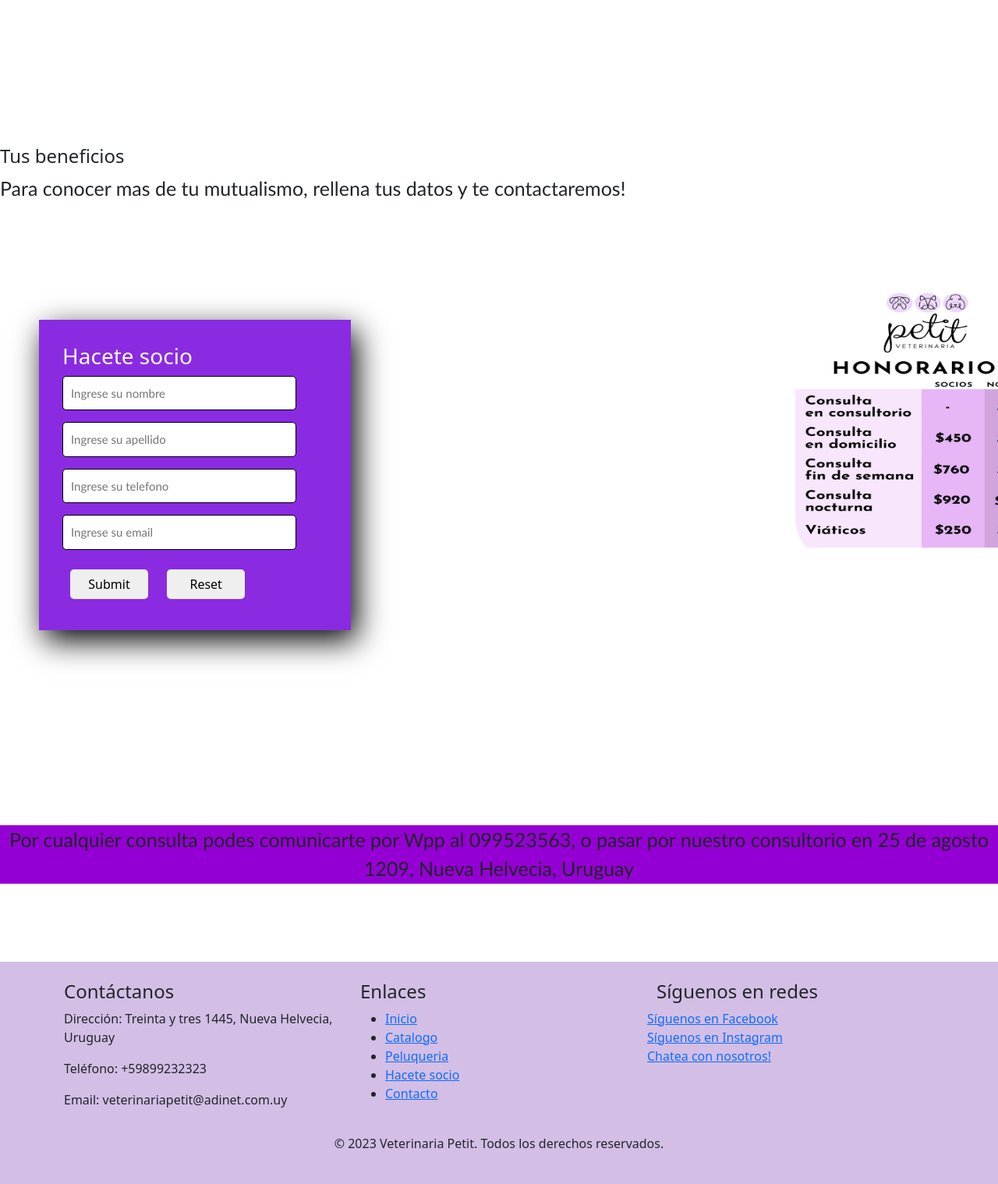
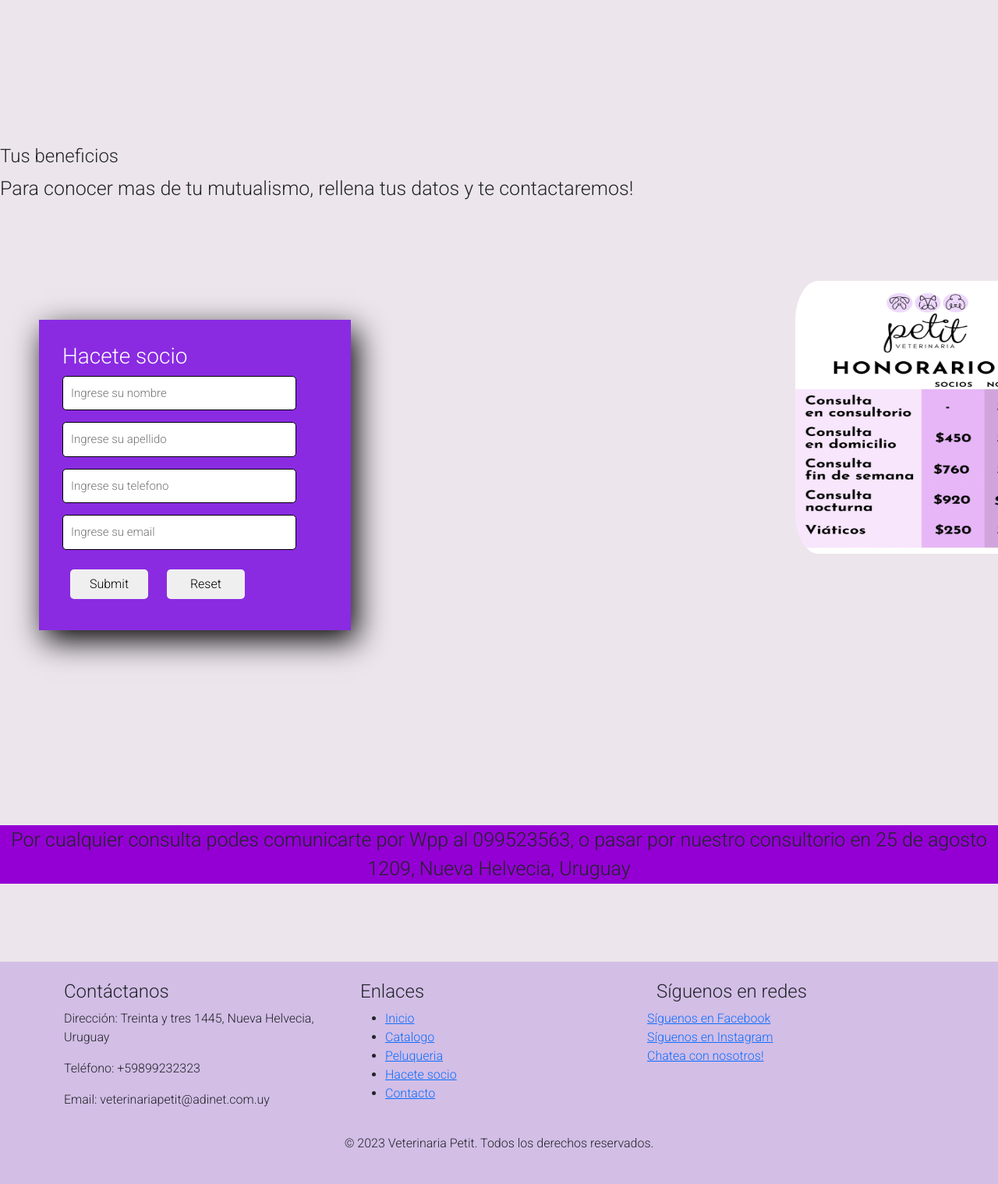
Before and after one commit to fabrigonza94/proyectoFinal-JS, a plain HTML site: page html/hacete-socio.html in a window 1280 px wide. Shown: the part 694-2212 px from the top of the page at 78% size. Drawn offline with nearby package versions, Linux system fonts and the light colour scheme.

Commit message:
Terminado Miercoles 6/9/2023

```diff
--- a/estilo/estilo.css
+++ b/estilo/estilo.css
@@ -3,7 +3,13 @@
     padding: 0;
 
 } */
+@import url('https://fonts.googleapis.com/css2?family=Roboto:wght@300&display=swap');
 
+body {
+    font-family: 'Roboto', sans-serif;
+    background-color: rgb(236, 229, 236);
+
+}
 
 /*************COMIENZA SECCION HEADER************/
 
@@ -41,7 +47,7 @@ h1 {
     text-align: center;
     font-size: 100px;
     color: rgb(152, 73, 216);
-    font-family: Arial, Helvetica, sans-serif;
+
     /* margin-top: 200px; */
     height: 350px;
 }
@@ -193,7 +199,7 @@ p.subtitulos {
 
     font-size: 22px;
     margin-bottom: 20px;
-    font-family: 'Gill Sans', 'Gill Sans MT', Calibri, 'Trebuchet MS', sans-serif;
+
 }
 
 .controles {
@@ -203,7 +209,7 @@ p.subtitulos {
     margin-bottom: 15px;
     border: 1px solid black;
     font-size: 15px;
-    font-family: 'Gill Sans', 'Gill Sans MT', Calibri, 'Trebuchet MS', sans-serif;
+
     border-radius: 5px;
 }
 
@@ -270,6 +276,7 @@ p.subtitulos {
     width: 50%;
 
 }
+
 .redes {
     width: 200px;
     height: 200px;
@@ -279,24 +286,27 @@ p.subtitulos {
 .horario {
     text-align: center;
     font-size: 25px;
-    font-family: 'Gill Sans', 'Gill Sans MT', Calibri, 'Trebuchet MS', sans-serif;
     background-color: rgb(206, 173, 236);
     margin: 50px 0px 50px 0px;
 }
+
 @media (max-width: 500px) {
     .cajaPadre {
         display: flex;
         flex-direction: column;
     }
+
     .contacto {
         margin-top: 50px;
         margin-left: 60px;
     }
+
     .redes {
         width: 180px;
         height: 180px;
     }
-.mapa iframe{
+
+    .mapa iframe {
         height: 300px;
         width: 300px;
     }
@@ -306,12 +316,6 @@ p.subtitulos {
 /**********************TERMINA CSS SECCION CONTACO*********************/
 
 /********************HACETE SOCIO*********************/
-/* h4 {
-    margin-left: 1100px;
-    margin-top: 100px;
-    font-size: 30px;
-    font-family: 'Gill Sans', 'Gill Sans MT', Calibri, 'Trebuchet MS', sans-serif;
-} */
 
 .preciosSocio {
     display: flex;
@@ -338,7 +342,7 @@ p.subtitulos {
     margin-bottom: 100px;
     margin-top: -250px;
     font-size: 25px;
-    font-family: 'Gill Sans', 'Gill Sans MT', Calibri, 'Trebuchet MS', sans-serif;
+
     background-color: darkviolet;
 }
 
@@ -353,7 +357,7 @@ p.subtitulos {
 
 .datosPersona {
     font-size: 25px;
-    font-family: 'Gill Sans', 'Gill Sans MT', Calibri, 'Trebuchet MS', sans-serif;
+
 
 }
 
```
Also changed, not shown: index.html (+1 -1 lines). Lines whose indentation alone changed are shown as unchanged.
